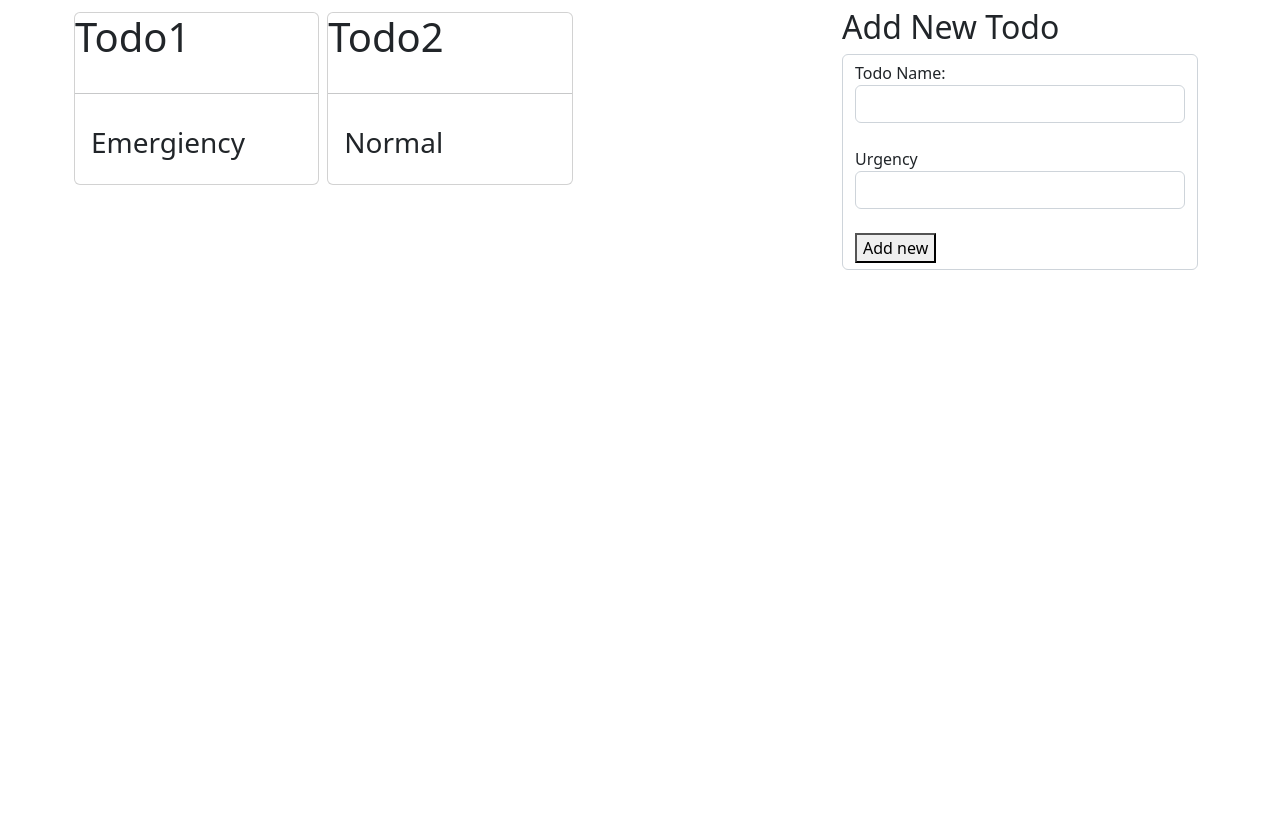
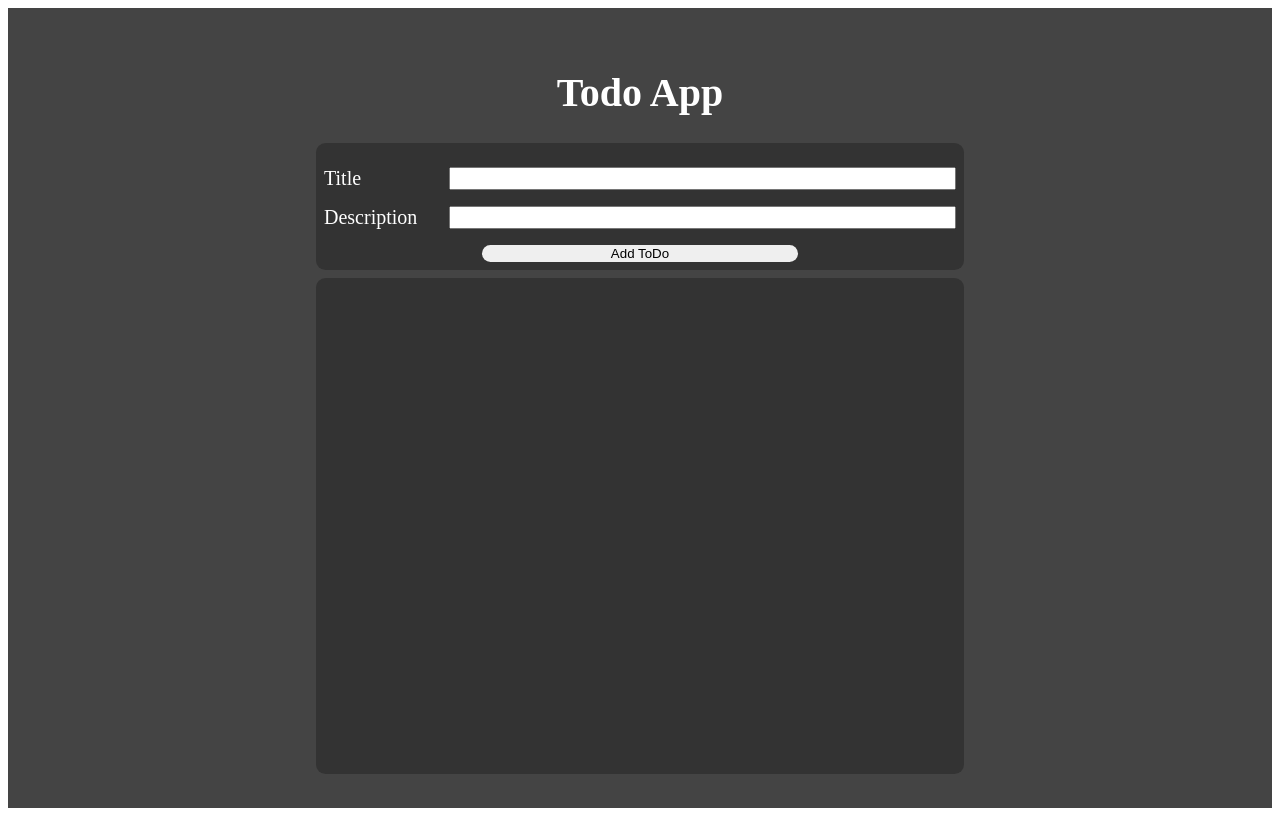
Before and after one commit to kamrul-pu/react-practice, a React (Create React App) app: page / in a window 1280 px wide. Built offline with nearby package versions, Linux system fonts and the light colour scheme.

Commit message:
Todo App Added

```diff
--- a/package.json
+++ b/package.json
@@ -7,6 +7,7 @@
     "@testing-library/react": "^13.4.0",
     "@testing-library/user-event": "^13.5.0",
     "bootstrap": "^5.2.3",
+    "font-awesome": "^4.7.0",
     "formik": "^2.2.9",
     "react": "^18.2.0",
     "react-dom": "^18.2.0",
--- a/src/Components/TODO/Todos.jsx
+++ b/src/Components/TODO/Todos.jsx
@@ -1,6 +1,5 @@
-import React from 'react'
-import Todo from './Todo'
-import NewTodo from './NewTodo';
+import React from 'react';
+import Todo from './Todo';
 
 export default function Todos(props) {
     const todos = props.todos.map((item, i) => {
--- /dev/null
+++ b/src/Components/TODO_APP/App.jsx
@@ -0,0 +1,10 @@
+import React from 'react';
+import Home from './Home';
+
+export default function App() {
+    return (
+        <div className='container'>
+            <Home />
+        </div>
+    )
+}
--- /dev/null
+++ b/src/Components/TODO_APP/Home.jsx
@@ -0,0 +1,41 @@
+import React, { useState } from "react";
+import Todos from "./Todos";
+import style from './home.module.css';
+import NewTodo from "./NewTodo";
+
+import { v4 as uuidv4 } from 'uuid';
+
+
+const Home = () => {
+    const [todos, setTodos] = useState([])
+    const newTodo = todo => {
+        console.log(todo);
+        // todo.id = uuidv4();
+        console.log(todo.id);
+        // setTodos([...todos, todo]);
+        // console.log(todos);
+        setTodos((prevTodo) => {
+            return [...prevTodo, { id: uuidv4(), todo }];
+        });
+        console.log(todos);
+
+    }
+
+    const deleteTodo = (id) => {
+        // const filteredTodos = todos.filter((todo) => todo.id !== id)
+        // setTodos(filteredTodos);
+        setTodos((prevTodo) => {
+            const filteredTodos = todos.filter((todo) => todo.id !== id)
+            return filteredTodos
+        });
+    }
+    return (
+        <div className={style.container}>
+            <h1 style={{ color: "white" }}>Todo App</h1>
+            <NewTodo addTodo={newTodo} />
+            <Todos todos={todos} onDelete={deleteTodo} />
+        </div>
+    )
+}
+
+export default Home;
--- /dev/null
+++ b/src/Components/TODO_APP/NewTodo.jsx
@@ -0,0 +1,31 @@
+import React, { useState } from 'react';
+import style from './form.module.css';
+
+export default function NewTodo(props) {
+    const [todo, setTodo] = useState({ title: '', desc: '' });
+    const { title, desc } = todo;
+
+    const handleSubmit = (e) => {
+        e.preventDefault();
+        props.addTodo(todo);
+        setTodo({ title: '', desc: '' });
+    }
+
+    const handleChange = e => {
+        const field_name = e.target.name;
+        setTodo({ ...todo, [field_name]: e.target.value });
+    }
+    return (
+        <form className={style.form} onSubmit={handleSubmit}>
+            <div className={style["form-field"]}>
+                <label htmlFor="title">Title</label>
+                <input type="text" name="title" id="" value={title} onChange={handleChange} />
+            </div>
+            <div className={style["form-field"]}>
+                <label htmlFor="desc">Description</label>
+                <input type="textarea" name="desc" id="" value={desc} onChange={handleChange} />
+            </div>
+            <button type="submit">Add ToDo</button>
+        </form>
+    )
+}
--- /dev/null
+++ b/src/Components/TODO_APP/Todo.jsx
@@ -0,0 +1,22 @@
+import React from 'react';
+import style from './todo.module.css';
+
+export default function Todo(props) {
+    const handleClick = (id) => {
+        // console.log(id);
+        props.deleteTodo(id);
+    }
+    return (
+        <article className={style.todo}>
+            <div>
+                <h3>{props.todo.title}</h3>
+                <p>{props.todo.desc}</p>
+            </div>
+            <div>
+                <button className={style.btn} onClick={() => handleClick(props.id)}>
+                    <i className='fa fa-trash fa-2x'></i>
+                </button>
+            </div>
+        </article>
+    )
+}
--- /dev/null
+++ b/src/Components/TODO_APP/Todos.jsx
@@ -0,0 +1,14 @@
+import React from 'react'
+import Todo from './Todo';
+import style from './todos.module.css';
+
+export default function Todos(props) {
+    console.log(props.todos);
+    return (
+        <section className={style.todos}>
+            {
+                props.todos.map((todo) => <Todo todo={todo.todo} key={todo.id} id={todo.id} deleteTodo={props.onDelete} />)
+            }
+        </section>
+    )
+}
--- /dev/null
+++ b/src/Components/TODO_APP/form.module.css
@@ -0,0 +1,43 @@
+.form {
+    width: 50%;
+    background-color: #333;
+    color: white;
+    padding: 0.5rem;
+    border-radius: 0.6rem;
+    margin-bottom: 0.5rem;
+}
+
+.form-field {
+    margin: 1rem 0;
+    display: flex;
+}
+
+.form-field label {
+    flex-basis: 20%;
+}
+
+.form-field input {
+    flex-basis: 80%;
+}
+
+.form-field textarea {
+    flex-basis: 80%;
+    resize: none;
+    border: none;
+    border-radius: 0.6rem;
+    padding: 0.2rem;
+}
+
+.form button {
+    border: none;
+    border-radius: 0.6rem;
+    cursor: pointer;
+    display: block;
+    margin: 0 auto;
+    width: 50%;
+}
+
+.form button:hover {
+    background-color: orange;
+    color: white;
+}
--- /dev/null
+++ b/src/Components/TODO_APP/home.module.css
@@ -0,0 +1,9 @@
+.container {
+    font-size: 20px;
+    flex-direction: column;
+    background-color: #444;
+    min-height: 100vh;
+    display: flex;
+    justify-content: center;
+    align-items: center;
+}
--- /dev/null
+++ b/src/Components/TODO_APP/todo.module.css
@@ -0,0 +1,24 @@
+.todo {
+    background-color: #222;
+    margin: 0.5rem;
+    border-radius: 0.6rem;
+    display: flex;
+    justify-content: space-between;
+    align-items: center;
+    padding: 0.5rem;
+}
+
+.todo:hover {
+    background-color: #111;
+}
+
+.todo p {
+    opacity: 0.6;
+}
+
+.btn {
+    border: none;
+    background-color: transparent;
+    color: red;
+    cursor: pointer;
+}
--- /dev/null
+++ b/src/Components/TODO_APP/todos.module.css
@@ -0,0 +1,10 @@
+.todos {
+    width: 50%;
+    background-color: #333;
+    color: white;
+    padding: 0.5rem;
+    border-radius: 0.6rem;
+    overflow: scroll;
+    height: 60vh;
+
+}
--- a/src/index.js
+++ b/src/index.js
@@ -1,35 +1,15 @@
 import React from 'react';
 import ReactDOM from 'react-dom/client';
-import Main from './Components/Main';
-import 'bootstrap/dist/css/bootstrap.min.css';
-import './index.css';
-import Page from './Components/ConditionalRendering/Page';
-import EventExample from './Components/EvenetHandler/EventExample';
-import BindEx from './Components/EVENT_BINDING/BindEx';
-import RHook from './Components/Hooks/RHook';
-import Counter from './Components/Counter/Counter';
-import FORM1 from './Components/FORMS/FORM1';
-import FORM2 from './Components/FORMS/FORM2';
-// import Parent from './Components/STATE_LIFTING/Parent';
-import SignUp from './Components/Formik_Form/SignUp';
-import Home from './Components/TODO/Home';
+// import 'bootstrap/dist/css/bootstrap.min.css';
+import "font-awesome/css/font-awesome.min.css";
+import App from './Components/TODO_APP/App';
 
 
 const root = ReactDOM.createRoot(document.getElementById('root'));
 
 root.render(
   <div>
-    {/* <SignUp /> */}
-    <Home />
-    {/* <Parent /> */}
-    {/* <FORM2 /> */}
-    {/* <FORM1 /> */}
-    {/* <Counter /> */}
-    {/* <EventExample />
-    <BindEx />
-    <RHook /> */}
-    {/* <Page /> */}
-    {/* <Main /> */}
+    <App />
   </div>
 );
 
```
Also changed, not shown: 1 other file (tests, documents, lock files or other folders).
